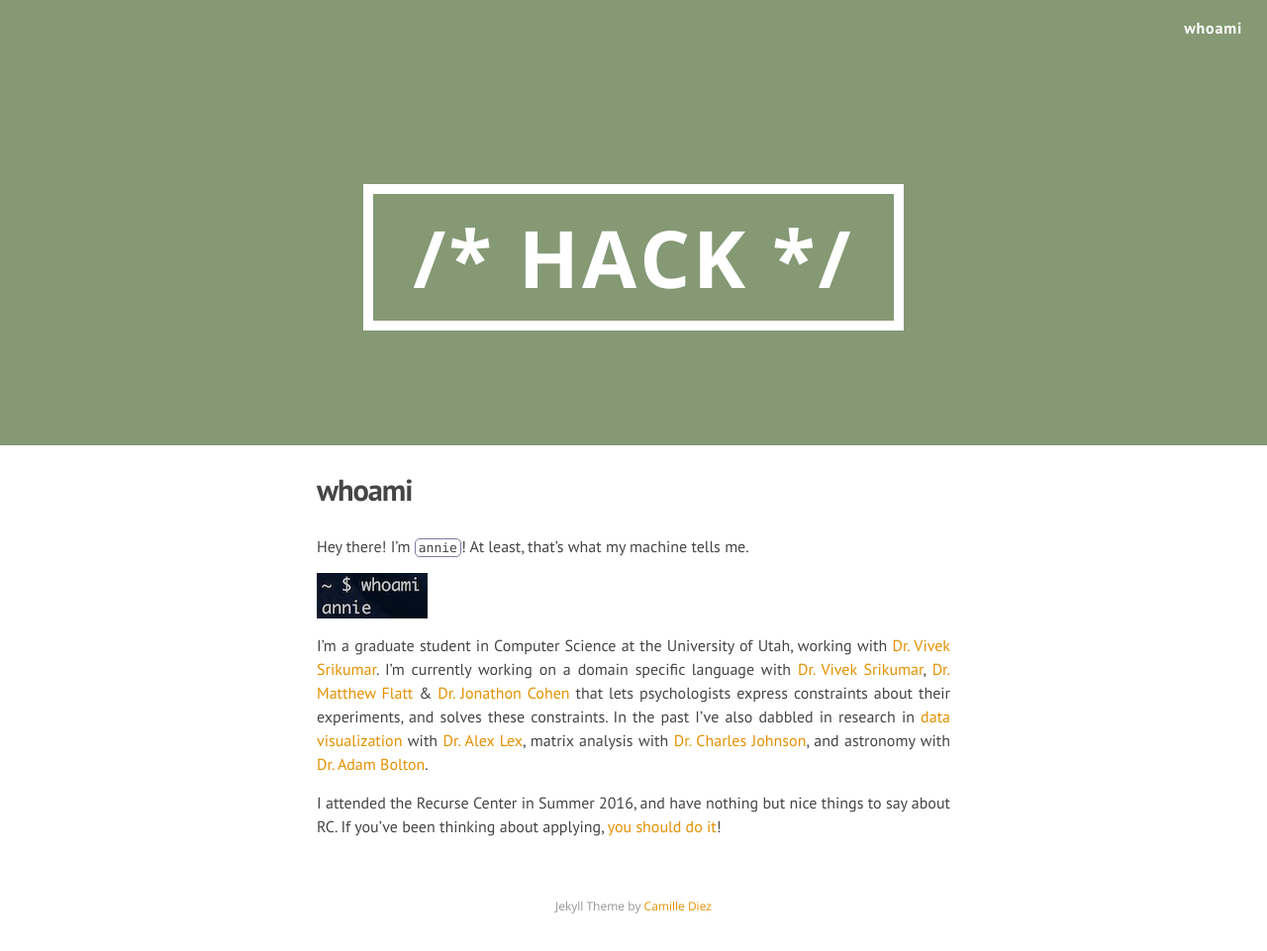
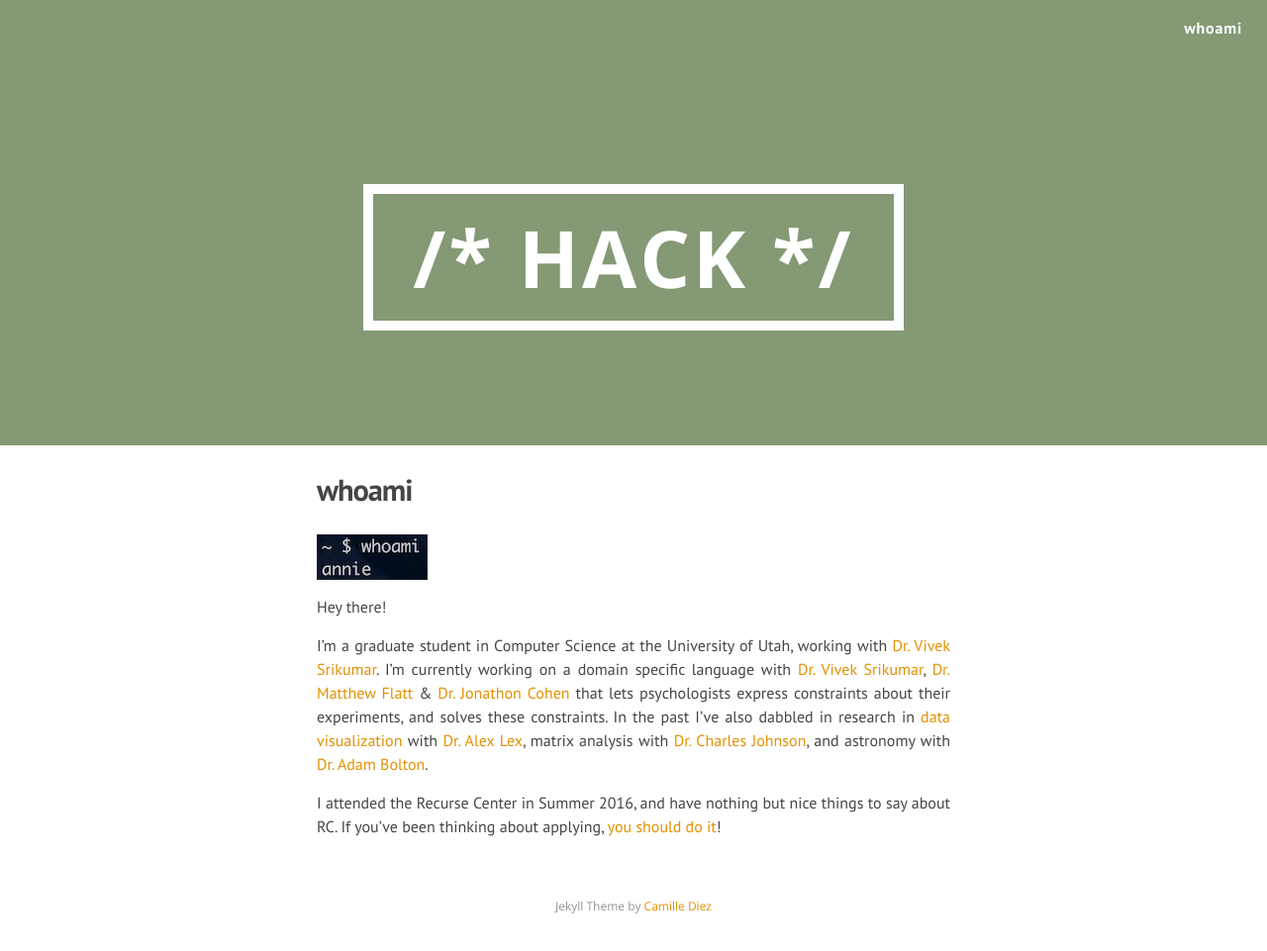
Before and after one commit to anniecherk/anniecherk.github.io, a Jekyll site: the page built from about.md, in a window 1280 px wide. Shown: the whole page at 99% size. Built offline with Jekyll 4.4.1, drawn with Linux system fonts in a browser that asks for light colours; nearby versions of some CDN libraries.

Commit message:
updated the about page

```diff
--- a/about.md
+++ b/about.md
@@ -3,10 +3,10 @@ layout: page
 title: whoami
 permalink: /about/
 ---
-Hey there! I'm `annie`! At least, that's what my machine tells me.
-
 
 ![](/images/whoami.jpg)
+
+Hey there!
 
 I'm a graduate student in Computer Science at the University of Utah, working with [Dr. Vivek Srikumar](http://svivek.com/). I'm currently working on a domain specific language with [Dr. Vivek Srikumar](http://svivek.com/), [Dr. Matthew Flatt](https://www.cs.utah.edu/~mflatt/) & [Dr. Jonathon Cohen](https://webapps.pni.princeton.edu/ncc/JDC/Home_Page.html) that lets psychologists express constraints about their experiments, and solves these constraints. In the past I've also dabbled in research in [data visualization](https://github.com/Caleydo/lineage) with [Dr. Alex Lex](http://alexander-lex.net/), matrix analysis with [Dr. Charles Johnson](http://www.wm.edu/as/mathematics/faculty-directory/johnson_c.php), and astronomy with [Dr. Adam Bolton](http://www.physics.utah.edu/~bolton/Home.html).
 
```
